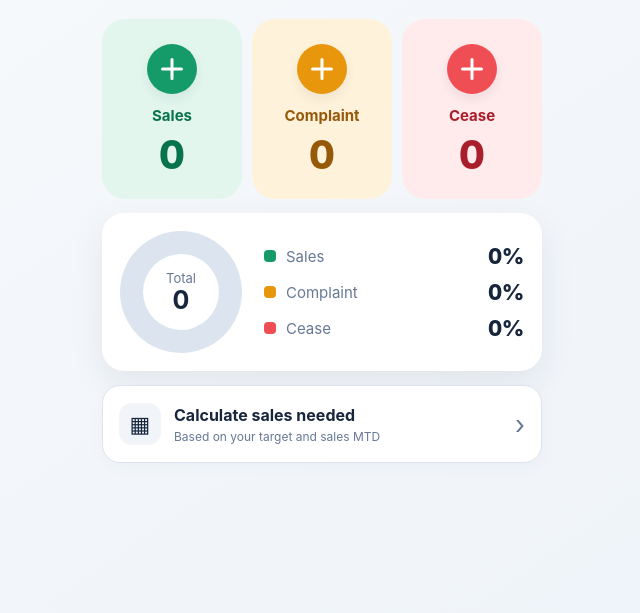
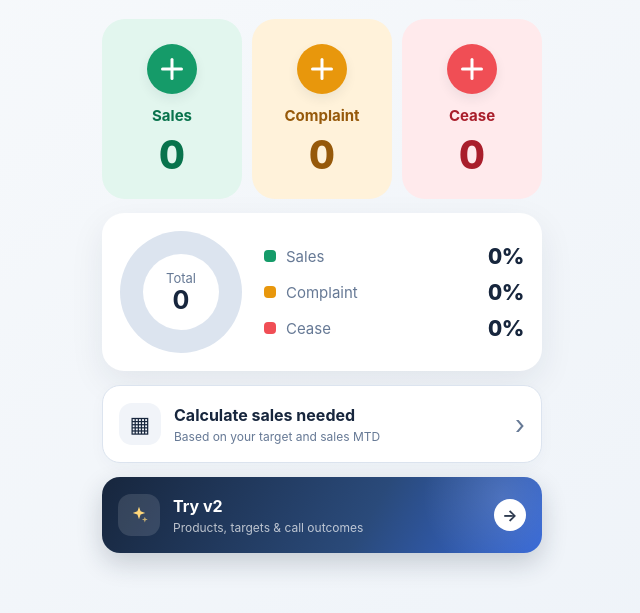
Before and after one commit to PeteCTW/sales-tracker, a plain HTML site: page index.html in a window 1280 px wide. Shown: the part 93-706 px from the top of the page, without its empty margins (318-958 px from the left). Drawn offline with Linux system fonts and the light colour scheme.

Commit message:
Add 'Try v2' link to the main page

```diff
--- a/index.html
+++ b/index.html
@@ -76,6 +76,13 @@
   .calc-copy { flex:1; font-weight:700; }
   .calc-copy small { display:block; font-weight:400; color:var(--muted); font-size:12px; margin-top:4px; }
   .chevron { color:var(--muted); font-size:26px; }
+  .try-v2 { position:relative; overflow:hidden; display:flex; align-items:center; gap:13px; margin-top:14px; padding:17px 16px; border-radius:18px; color:white; text-decoration:none; background:linear-gradient(120deg, #17263d 0%, #2a4a7a 60%, #3567d6 100%); box-shadow:0 10px 26px #17263d33; }
+  .try-v2::after { content:""; position:absolute; right:-40px; top:-60px; width:160px; height:160px; border-radius:50%; background:radial-gradient(circle, #ffffff22, transparent 70%); pointer-events:none; }
+  .try-v2:active { transform:scale(.98); }
+  .try-v2-icon { width:42px; height:42px; border-radius:13px; display:grid; place-items:center; background:#ffffff1f; color:#ffd77a; flex-shrink:0; }
+  .try-v2-copy { flex:1; font-weight:700; }
+  .try-v2-copy small { display:block; font-weight:400; font-size:12px; margin-top:4px; color:#ffffffb3; }
+  .try-v2-arrow { width:32px; height:32px; border-radius:50%; display:grid; place-items:center; background:white; color:#17263d; font-weight:700; flex-shrink:0; }
   .overlay { display:none; position:fixed; inset:0; z-index:5; background:rgba(16, 28, 45, .48); align-items:center; justify-content:center; padding:14px; }
   .overlay.open { display:flex; }
   .modal { width:min(100%, 440px); max-height:calc(100dvh - 28px); overflow:auto; background:white; border-radius:28px; padding:20px 20px max(20px, env(safe-area-inset-bottom)); box-shadow:0 20px 70px #0d1c2e40; animation: rise .18s ease-out; }
@@ -160,6 +167,12 @@
     <span class="calc-copy">Calculate sales needed<small>Based on your target and sales MTD</small></span>
     <span class="chevron" aria-hidden="true">›</span>
   </button>
+
+  <a class="try-v2" href="v2.html">
+    <span class="try-v2-icon" aria-hidden="true"><svg width="20" height="20" viewBox="0 0 24 24" fill="currentColor"><path d="M12 2l1.9 5.6L19.5 9.5l-5.6 1.9L12 17l-1.9-5.6L4.5 9.5l5.6-1.9z"/><path d="M19 14l.9 2.6 2.6.9-2.6.9L19 21l-.9-2.6-2.6-.9 2.6-.9z" opacity=".7"/></svg></span>
+    <span class="try-v2-copy">Try v2<small>Products, targets &amp; call outcomes</small></span>
+    <span class="try-v2-arrow" aria-hidden="true">→</span>
+  </a>
 </main>
 
 <div class="overlay" id="calculator-overlay" role="dialog" aria-modal="true" aria-labelledby="modal-title">
```
